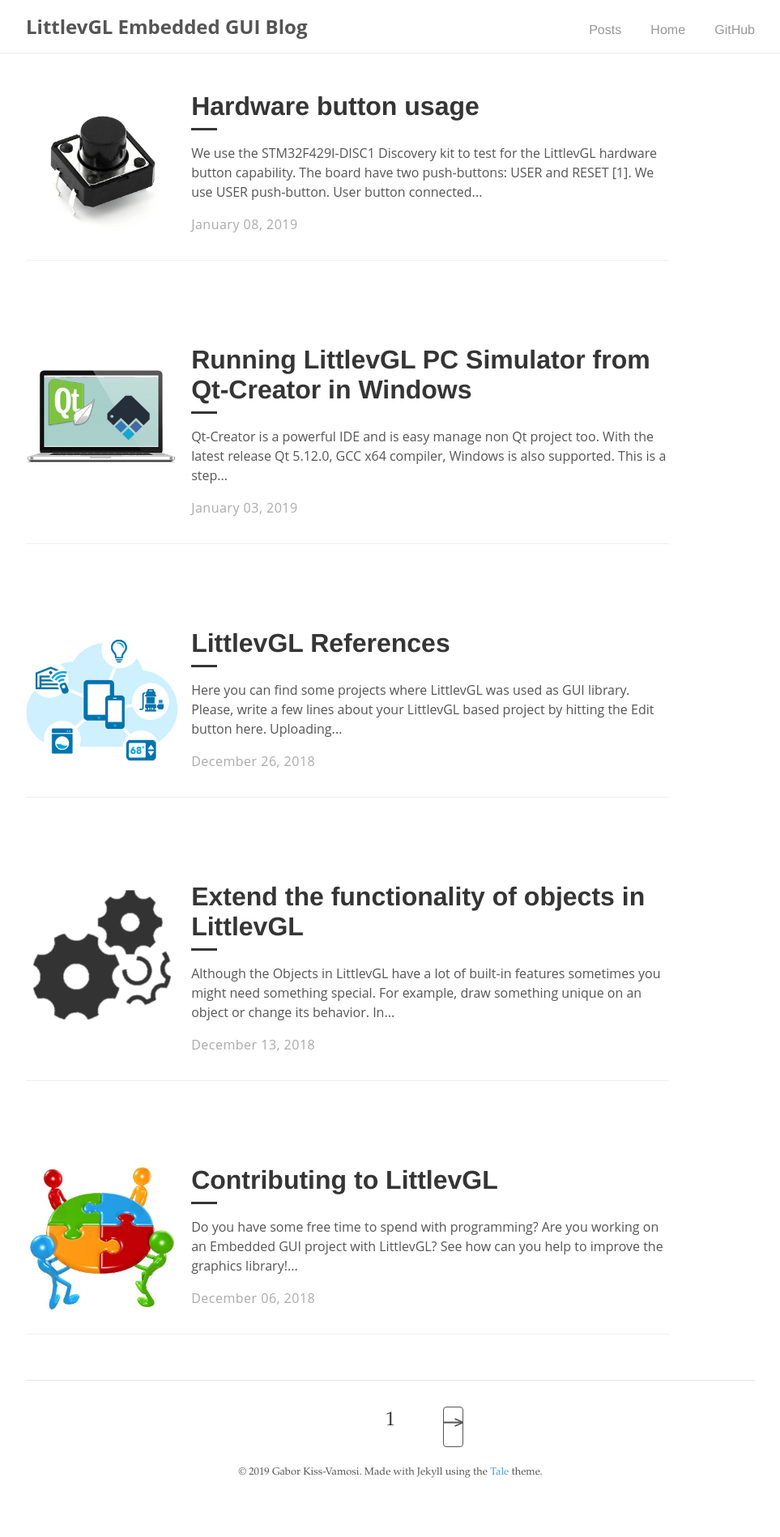
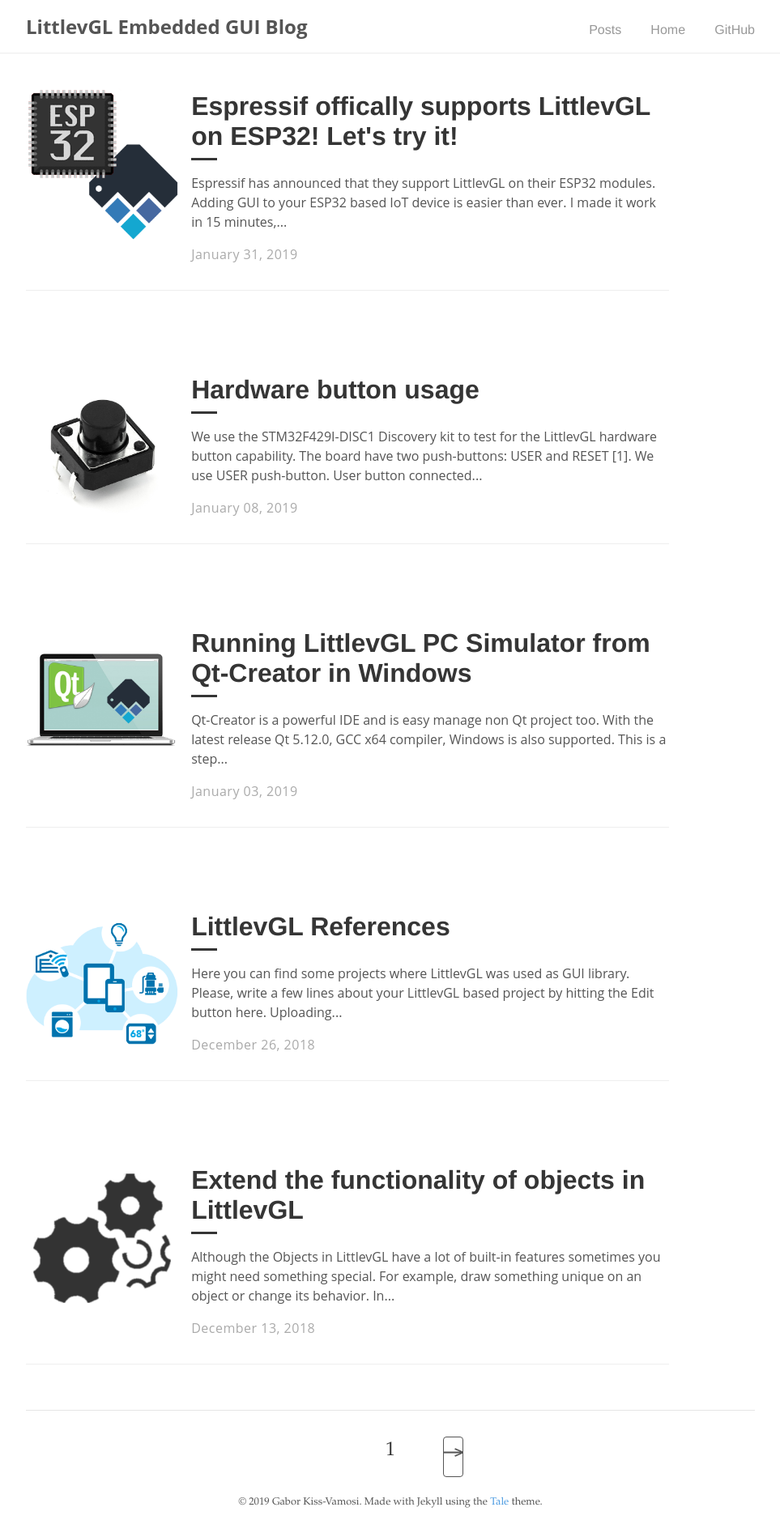
Before and after one commit to lvgl/blog, a Jekyll site: the page built from index.html, in a window 1280 px wide. Shown: the whole page at 81% size, without its empty margins (158-1121 px from the left). Built offline with Jekyll 4.4.1, drawn with Linux system fonts in a browser that asks for light colours; the list of posts is cut into pages by our own code; before the commit the page ends 1861 px from its top, so only the background shows below that; some of the changed lines change nothing that is shown.

Commit message:
add esp32 post
add esp32 post

```diff
--- /dev/null
+++ b/_posts/2019-01-31-esp32.md
@@ -0,0 +1,188 @@
+---
+layout: post
+title: "Espressif offically supports LittlevGL on ESP32!  Let's try it!"
+author: "kisvegabor"
+cover: /assets/esp32/cover.png
+image:
+  path: /assets/esp32/cover.png
+  height: 300
+  width: 300
+
+---
+
+
+
+**Espressif [has announced](https://www.espressif.com/en/news/ESP32_Modules_Now_Support_LittlevGL_and_%CE%BCGFX) that they support LittlevGL on their ESP32 modules.
+Adding GUI to your ESP32 based IoT device is easier than ever.  I made it work in 15 minutes, so it's really worth a try!**
+
+These are some examples created by the Espressif:
+
+![Audio player example on ESP32 with LittlevGL](/assets/esp32/esp_example1.jpg)
+_Audio player example on ESP32 with LittlevGL_
+
+<br>
+
+![Coffee maker and thermostat example on ESP32 with LittlevGL](/assets/esp32/esp_example2.jpg)
+_Coffee maker and thermostat example on ESP32 with LittlevGL_
+
+
+## Still don't know ESP32?
+
+[ESP32](https://www.espressif.com/en/products/hardware/esp32/overview) is powerful SoC (System on Chip) develped by [Espressif](https://www.espressif.com/en).
+The modules built with the chip are extremely popular in IoT applications where **connectivity** and **low-power operation** are a must. In addition, ESP32 provides high performance with a **dual-core 200 MHz MCU**.
+The modules are usually equipped with **external flash (typically 4 MB)** which can be mapped as program memory.
+
+Regarding the connectivity, the modules come with **fully certified Wi-Fi, BT, and BLE** interfaces.
+
+One of the most **popular modules** is [ESP32 WROOM](https://hu.mouser.com/ProductDetail/Espressif-Systems/ESP32-WROOM-32?qs=chTDxNqvsyltcwz%2FUUJDtQ%3D%3D) for **only $4**.
+
+To get started you should buy a **development board** with an ESP32 module. For example [ESP32-DevkitC](https://hu.mouser.com/ProductDetail/Espressif-Systems/ESP32-DevKitC?qs=sGAEpiMZZMurtJ7VwBTl0Rm64lZhrtuCiot%2fLDk%252bF2ilRoHMowv5Wg%3d%3d)
+
+![ESP32-DevKitC](/assets/esp32/esp_devkitc.jpg).
+
+You **don't need any extra hardware** like a programmer because the ESP32 can be **programmed via a Serial Port** using a simple Micro USB cable.
+
+
+## GUI with ESP32
+
+Although the ESP32 chip doesn't have an RGB LCD interface or a parallel port to drive a display it has **fast SPI ports**.
+
+[ILI9341](https://cdn-shop.adafruit.com/datasheets/ILI9341.pdf),
+[ST7789](https://www.numworks.com/shared/binary/datasheets/st7789v-lcd-controller-73f8bc3e.pdf)
+[SSD1306](https://cdn-shop.adafruit.com/datasheets/SSD1306.pdf) are three display controllers which actually have SPI interface and you will find a lot of displays modules equipped with them.
+
+
+### What graphical performance can you expect from ESP32?
+
+There are two main things which determine the graphical performance:
+1. **Rendering time** the time to draw a frame (or a part of it).
+2. **Flushing time** the time to transfer the rendered image to the display.
+
+
+The **rendering time** depends on the speed of the MCU. A GPU can speed it up but unfortunately, ESP32 doesn't have any. Anyway, a 200 MHz core speed should be fine the render nice GUIs fast enough!
+
+The **flushing time** depends on the system's architecture and the peripheries of the MCU. In the case of ESP32, you need to use SPI to send the rendered frame to the display controller.
+
+
+### Some calculations
+By default the **maximum SPI clock speed** of ESP32 is **40 MHz**. What does it mean? On a 320x240 disply with 16 bit color depth you need to transfer  *320 x 240 x 16 = 1,228,000 bits*. On 40 MHz it means *1,228,000 / 40,000,000 = 30 ms*.
+
+So to **transfer a full frame 30 ms** is required.
+
+If you have e.g. 40 ms rendering time the whole process takes 70 ms which means only 14 FPS.
+
+### How to speed ESP32 for GUI applications?
+
+There are two options:
+1. **Speed up SPI**
+2. **Make the flushing and rendering parallel**
+
+Let's discuss the **SPI speed** first. This table is from ILI9341's datasheet (page 230):
+
+![ILI9341 SPI timing](/assets/esp32/ili9341_spi_timing.png)
+_ILI9341 SPI timing_
+
+The first line says the one clock period can be minimum 100 ns which means only 10 MHz. It would be extremely slow.
+
+
+It turned out that ILI9341 actually [works at higher clock rates](http://www.eevblog.com/forum/microcontrollers/ili9341-lcd-driver-max-spi-clock-speed/) too.
+They say 48MHz is even possible but it's still not a big gain compared to the 40 MHz in the previous calculation.
+
+Anyway, in ESP32 you can **increase the SPI speed to 80 MHz** if you use dedicated pins.
+
+According to the [ESP32 SPI documentation](https://docs.espressif.com/projects/esp-idf/en/latest/api-reference/peripherals/spi_master.html#gpio-matrix-and-iomux):
+> When the GPIO matrix is used, signals faster than 40MHz cannot propagate and the setup time of MISO is more easily violated, since the input delay of MISO signal is increased. The maximum clock frequency with GPIO Matrix is 40MHz or less, whereas using all IOMUX pins allows 80MHz.
+
+So just choose the following SPI pins to have an 80 MHz clock speed:
+
+![ESP32 SPI: 80 MHz pin configuration](/assets/esp32/esp_spi_80mhz.png)
+_ESP32 SPI: 80 MHz pin configuration_
+
+To drive a display only *MOSI* and *SCLK* is required from the table.
+
+So let's use the faster pins. The maximum clock rate is still 40 MHz because of ILI9341 but hopefully, it will give better signals.
+
+To **make the rendering and flushing parallel** you should use **SPI with DMA**. The DMA makes possible to send the rendered image via SPI in the background and let the CPU to do other things.
+ESP32 supports using DMA with SPI so it's just the question of the driver and some LittlevGL configuration. (Enable `LV_VDB_DOUBLE` in `lv_conf.h`)
+
+## Build and flush and official example
+
+### Install ESP32 toolchain
+To get started you need to **install ESP32 development toolchain**.  Refer to this [Guide](https://docs.espressif.com/projects/esp-idf/en/latest/get-started/index.html) and follow the steps.
+
+### Get ESP IoT Solution
+[ESP IoT Solution](https://github.com/espressif/esp-iot-solution) is a huge collection of
+- drivers
+- libraries
+- and examples
+
+Clone it somewhere (preferably in the `esp` folder where the toolchain was installed):
+1. `cd ~/esp/`
+2. `git clone https://github.com/espressif/esp-iot-solution --recurse-submodules`
+3. `export IOT_SOLUTION_PATH=~/esp/esp-iot-solution`
+
+### Configure an example
+Choose an example and configure it:
+1. `cd esp-iot-solution/examples/hmi/lvgl_example`
+2. `make defconfig`
+3. `make menuconfig`
+
+In the **menuconfig** go to **IoT Solution Settings > IoT Component Management > HMI Components > LVGL Settings**
+
+In **Config Driver**
+- Choose your screen driver. In my case it was ILI9341
+- Set the Screen pins as shown in the image below
+- Set the LCD SPI clock to 40,000,000. It was the maximum value so the previously calculated 80 MHz can't be tried here.
+
+![Configuration of ESP to run a LittlevGL example](/assets/esp32/menuconfig1.jpg)
+_Configuration of ESP to run a LittlevGL example_
+
+If you enter into Touch Screen pin configuration you will see only *CS* and *IRQ* pin settings.
+Which means that it uses the same SPI as the Screen driver and the *MOSI*, *MISO* and *CLK* pins are shared.
+However, my screen has dedicated SPI pins for the touchpad and the screen and I didn't have "Y" cables. So I disabled touchpad for now in "LittlevGL Touchscreen Enable".
+
+In the main menu of *menuconfig* in  *Serial flasher config* be sure the correct Serial port is selected. (ESP32 needs to be connected to your PC to see which Serial port is used.)
+
+After that save the settings and exit menuconfig.
+
+### Build and flash
+To build and flash type into the Terminal:
+1. `make` to build the project. Or `make -j8` to build on 8 threads.
+2. `make flash` to program the ESP
+
+And the result is:
+![Running an official LittlevGL example on ESP32](/assets/esp32/esp_official_littlevgl_example.jpg)
+ _Running an official LittlevGL example on ESP32_
+
+
+## LittlevGL with ESP-IDF directly
+If you want a **more simple project** with more freedom you should use [ESP-IDF](https://github.com/espressif/esp-idf) which is the core ESP SDK.
+
+There is a LittlevGL project you can use with ESP-IDF: [https://github.com/littlevgl/esp32_ili9431](https://github.com/littlevgl/esp32_ili9431)
+
+This project comes with an **ILI9341** display driver and an **XPT2046** touchpad driver. You can customize these drivers according to your needs.
+
+1. Get this projects: `git clone https://github.com/littlevgl/esp32_ili9431.git --recurse-submodules`
+2. Add LittlevGL to the build. Copy `lvgl_component.mk` and `lv_example_component.mk` as `component.mk` to the `lvgl` and `lv_examples` directories respectively.
+3. Connect the touch pad (optional):
+    - MOSI : 32
+    - MISO : 25
+    - SCLK : 26
+    - CS : 33
+    - IRQ : 25
+
+4. `make`
+5. `make flash`
+
+
+![Configuration of ESP to run a LittlevGL example](/assets/esp32/esp32_littelvgl_gui.jpg)
+_Configuration of ESP to run a LittlevGL example_
+
+
+## Summary
+
+ESP-IoT-Solution is a great an easy to use framework. As you can see it takes only a few minutes to get started.
+
+However, you can use ESP-IDF as well to try LittlevGL. This way you will have more control over your project.
+
+If you have a product with ESP32 and LittelvGL you can share it among [LittlevGL References](https://blog.littlevgl.com/2018-12-26/references).
```
Also changed, not shown: _posts/2019-01-08-hardware-button.md (+1 -1 lines), assets/esp32/cover.png (added), assets/esp32/esp32_littelvgl_gui.jpg (added), assets/esp32/esp_devkitc.jpg (added), assets/esp32/esp_example1.jpg (added), assets/esp32/esp_example2.jpg (added), assets/esp32/esp_official_littlevgl_example.jpg (added), assets/esp32/esp_spi_80mhz.png (added), assets/esp32/ili9341_spi_timing.png (added), assets/esp32/menuconfig1.jpg (added).
